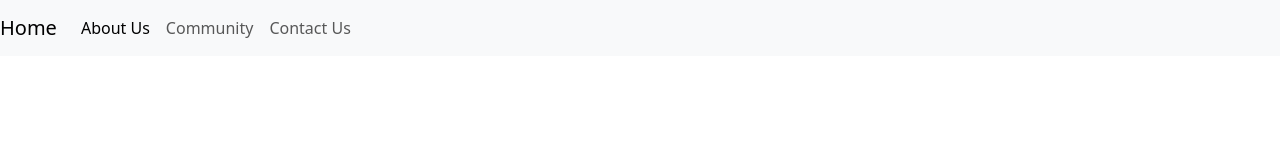
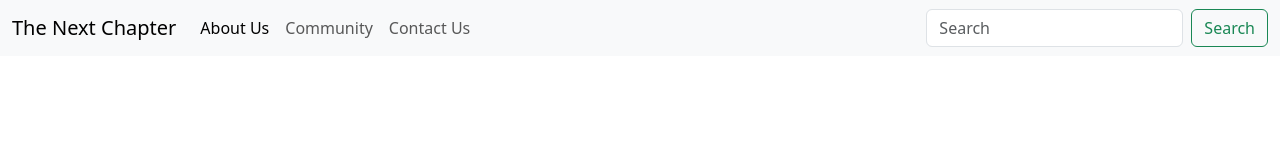
Before and after one commit to CS272-F25/p20, a plain HTML site: page about-us.html in a window 1280 px wide. Drawn offline with nearby package versions, Linux system fonts and the light colour scheme.

Commit message:
navbar edits

```diff
--- a/about-us.html
+++ b/about-us.html
@@ -7,19 +7,31 @@
         <title>About Us - The Next Chapter</title>
     </head>
     <body>
-        <nav class="navbar navbar-expand-lg navbar-light bg-light">
-            <a class="navbar-brand" href="home.html">Home</a>
-            <button class="navbar-toggler" type="button" data-bs-toggle="collapse" data-bs-target="#navbarNavAltMarkup" aria-controls="navbarNavAltMarkup" aria-expanded="false" aria-label="Toggle navigation">
-              <span class="navbar-toggler-icon"></span>
-            </button>
-            <div class="collapse navbar-collapse" id="navbarNavAltMarkup">
-              <div class="navbar-nav">
-                <a class="nav-item nav-link active" href="about-us.html">About Us<span class="sr-only"></span></a>
-                <a class="nav-item nav-link" href="community.html">Community</a>
-                <a class="nav-item nav-link" href="contact-us.html">Contact Us</a>
+        <nav class="navbar navbar-expand-lg bg-body-tertiary">
+            <div class="container-fluid">
+              <a class="navbar-brand" href="home.html">The Next Chapter</a>
+              <button class="navbar-toggler" type="button" data-bs-toggle="collapse" data-bs-target="#navbarTogglerDemo02" aria-controls="navbarTogglerDemo02" aria-expanded="false" aria-label="Toggle navigation">
+                <span class="navbar-toggler-icon"></span>
+              </button>
+              <div class="collapse navbar-collapse" id="navbarTogglerDemo02">
+                <ul class="navbar-nav me-auto mb-2 mb-lg-0">
+                  <li class="nav-item">
+                    <a class="nav-link active" aria-current="page" href="about-us.html">About Us</a>
+                  </li>
+                  <li class="nav-item">
+                    <a class="nav-link" href="community.html">Community</a>
+                  </li>
+                  <li class="nav-item">
+                    <a class="nav-link" href="contact-us.html">Contact Us</a>
+                  </li>
+                </ul>
+                <form class="d-flex" role="search">
+                  <input class="form-control me-2" type="search" placeholder="Search" aria-label="Search"/>
+                  <button class="btn btn-outline-success" type="submit">Search</button>
+                </form>
               </div>
             </div>
-        </nav>
+          </nav>
         <script src="https://cdn.jsdelivr.net/npm/bootstrap@5.3.3/dist/js/bootstrap.bundle.min.js" integrity="sha384-YvpcrYf0tY3lHB60NNkmXc5s9fDVZLESaAA55NDzOxhy9GkcIdslK1eN7N6jIeHz" crossorigin="anonymous"></script>
     </body>
 </html>
```
Also changed, not shown: community.html (+23 -11 lines), contact-us.html (+23 -11 lines), home.html (+23 -11 lines).
